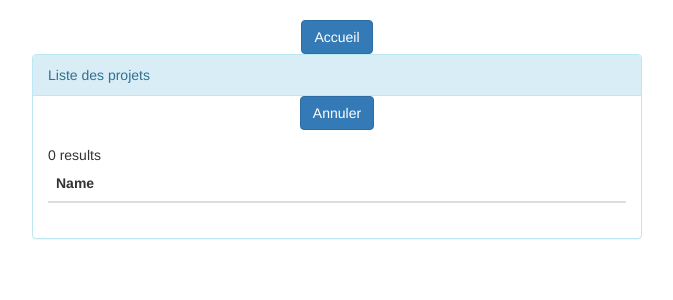
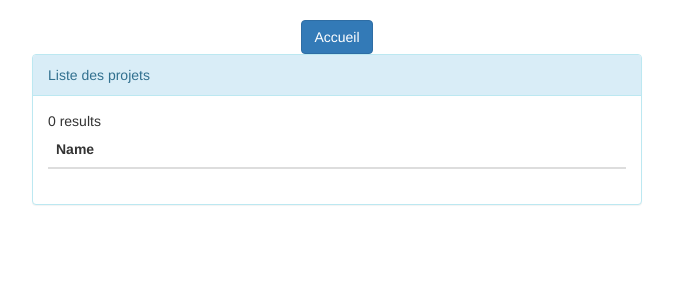
Before and after one commit to probakilla/CdP, a PHP site: page /php/Projects.php in a window 1280 px wide. Shown: the top 300 px of the page, without its empty margins (303-976 px from the left). Run offline with PHP 8.4, Linux system fonts and the light colour scheme; data that the repository does not hold is empty.

Commit message:
Projects.php : fix link position

```diff
--- a/src/php/Projects.php
+++ b/src/php/Projects.php
@@ -21,9 +21,6 @@
 	<div class="col-sm-offset-3 col-sm-6">
 		<div class="panel panel-info">
 			<div class="panel-heading">Liste des projets</div>
-			<div class="text-center">
-	            <a class="btn btn-primary" href="HomePage.php">Annuler</a>
-	        </div>
 			<div class="panel-body">
 				<div class="table-responsive">
 				  <table class="table">
```
